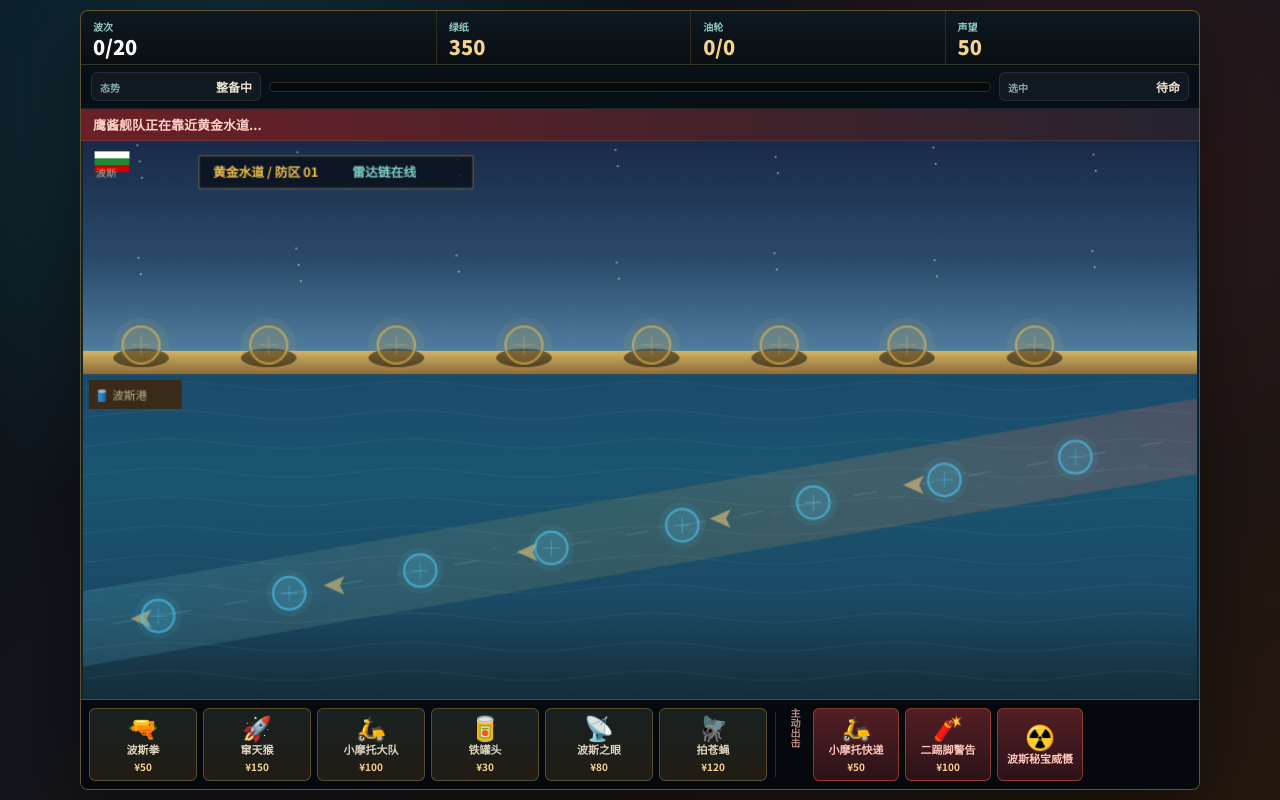
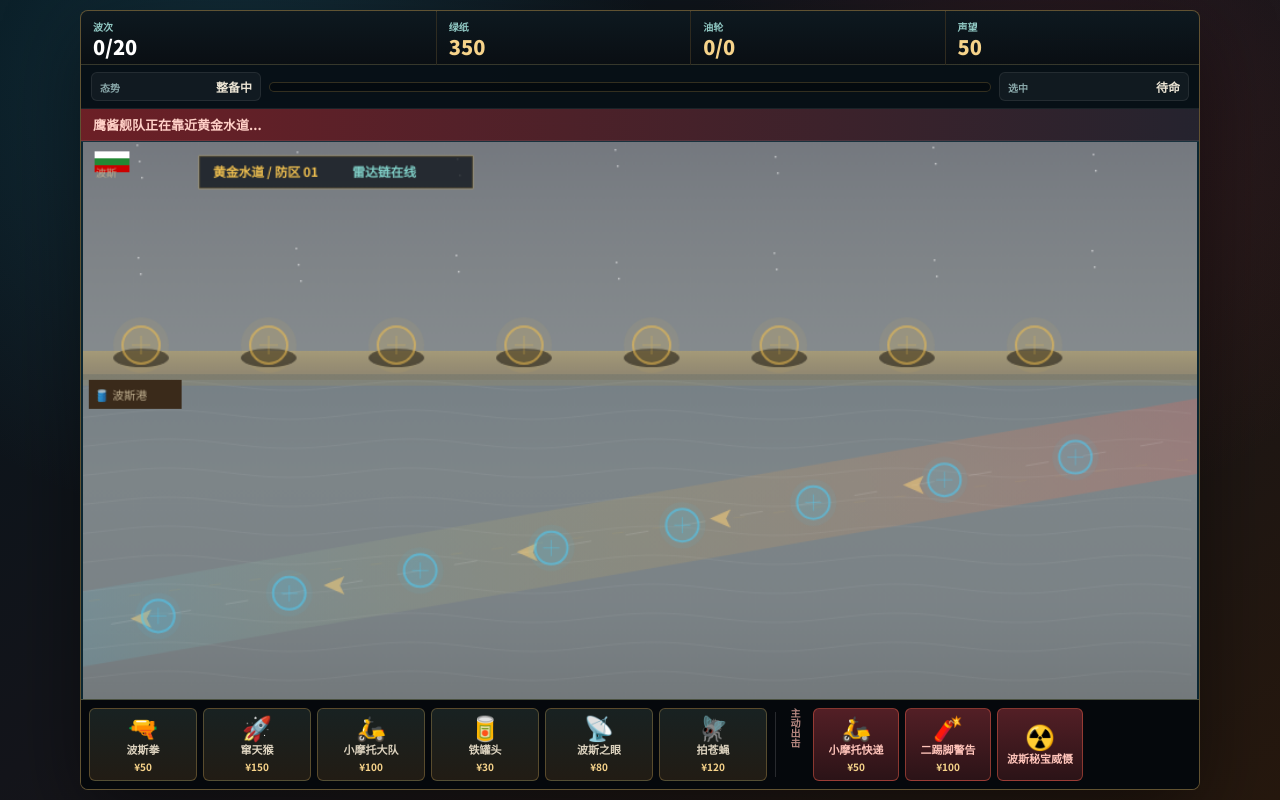
Before and after one commit to lich-wang/TDgame, a website: page index.html in a window 1280 px wide. Both pictures are taken after a click on the button "进入战区". Drawn offline with Linux system fonts and the light colour scheme.

Commit message:
加入真实图片资产并接入游戏界面

```diff
--- a/css/style.css
+++ b/css/style.css
@@ -393,8 +393,9 @@
   align-items: center;
   padding: 22px;
   background:
-    linear-gradient(rgba(5, 10, 14, 0.44), rgba(5, 10, 14, 0.78)),
-    radial-gradient(circle at 52% 54%, rgba(38, 128, 150, 0.45), transparent 32%),
+    linear-gradient(rgba(5, 10, 14, 0.24), rgba(5, 10, 14, 0.72)),
+    radial-gradient(circle at 52% 54%, rgba(38, 128, 150, 0.25), transparent 32%),
+    url('../assets/hero-command.png') center / cover no-repeat,
     linear-gradient(145deg, #0d2c38, #181d25 52%, #3a1f14);
   z-index: 300;
 }
@@ -402,7 +403,8 @@
 .start-panel {
   width: min(92vw, 560px);
   padding: clamp(22px, 5vw, 44px);
-  background: rgba(5, 11, 16, 0.72);
+  background: rgba(5, 11, 16, 0.62);
+  backdrop-filter: blur(10px) saturate(1.15);
   border: 1px solid rgba(246, 211, 138, 0.42);
   border-radius: 8px;
   box-shadow: 0 22px 70px rgba(0, 0, 0, 0.45);
--- a/js/map.js
+++ b/js/map.js
@@ -2,15 +2,25 @@
 // 霍尔木兹狂想曲 — 地图绘制
 // ============================================================
 
+const BATTLEFIELD_IMAGE = new Image();
+BATTLEFIELD_IMAGE.src = 'assets/battlefield-hormuz.png';
+
 function drawMap(ctx, gameState) {
   const W = MAP.WIDTH;
   const H = MAP.HEIGHT;
+  const hasBattlefieldImage = BATTLEFIELD_IMAGE.complete && BATTLEFIELD_IMAGE.naturalWidth > 0;
+
+  if (hasBattlefieldImage) {
+    ctx.drawImage(BATTLEFIELD_IMAGE, 0, 0, W, MAP.WATER_BOT);
+    ctx.fillStyle = 'rgba(4, 10, 14, 0.12)';
+    ctx.fillRect(0, 0, W, MAP.WATER_BOT);
+  }
 
   // === 天空 ===
   const skyGrad = ctx.createLinearGradient(0, 0, 0, MAP.SHORE_Y);
-  skyGrad.addColorStop(0, '#1a2a4a');
-  skyGrad.addColorStop(0.5, '#2a4a6a');
-  skyGrad.addColorStop(1, '#5a8aaa');
+  skyGrad.addColorStop(0, hasBattlefieldImage ? 'rgba(26,42,74,0.2)' : '#1a2a4a');
+  skyGrad.addColorStop(0.5, hasBattlefieldImage ? 'rgba(42,74,106,0.12)' : '#2a4a6a');
+  skyGrad.addColorStop(1, hasBattlefieldImage ? 'rgba(90,138,170,0.1)' : '#5a8aaa');
   ctx.fillStyle = skyGrad;
   ctx.fillRect(0, 0, W, MAP.SHORE_Y);
 
@@ -24,12 +34,12 @@
 
   // === 海岸线区域 ===
   // 沙子
-  ctx.fillStyle = '#c4a452';
+  ctx.fillStyle = hasBattlefieldImage ? 'rgba(196,164,82,0.22)' : '#c4a452';
   ctx.fillRect(0, MAP.SHORE_Y - 20, W, 30);
   // 海岸地面
   const shoreGrad = ctx.createLinearGradient(0, MAP.SHORE_Y - 20, 0, MAP.SHORE_Y);
-  shoreGrad.addColorStop(0, '#d4b462');
-  shoreGrad.addColorStop(1, '#8a6a3a');
+  shoreGrad.addColorStop(0, hasBattlefieldImage ? 'rgba(212,180,98,0.28)' : '#d4b462');
+  shoreGrad.addColorStop(1, hasBattlefieldImage ? 'rgba(138,106,58,0.22)' : '#8a6a3a');
   ctx.fillStyle = shoreGrad;
   ctx.fillRect(0, MAP.SHORE_Y - 20, W, 25);
 
@@ -46,10 +56,10 @@
 
   // === 水道 ===
   const waterGrad = ctx.createLinearGradient(0, MAP.WATER_TOP, 0, MAP.WATER_BOT);
-  waterGrad.addColorStop(0, '#1a4a6a');
-  waterGrad.addColorStop(0.3, '#1a5570');
-  waterGrad.addColorStop(0.7, '#1a4a65');
-  waterGrad.addColorStop(1, '#152d3a');
+  waterGrad.addColorStop(0, hasBattlefieldImage ? 'rgba(26,74,106,0.18)' : '#1a4a6a');
+  waterGrad.addColorStop(0.3, hasBattlefieldImage ? 'rgba(26,85,112,0.12)' : '#1a5570');
+  waterGrad.addColorStop(0.7, hasBattlefieldImage ? 'rgba(26,74,101,0.14)' : '#1a4a65');
+  waterGrad.addColorStop(1, hasBattlefieldImage ? 'rgba(21,45,58,0.2)' : '#152d3a');
   ctx.fillStyle = waterGrad;
   ctx.fillRect(0, MAP.WATER_TOP, W, MAP.WATER_BOT - MAP.WATER_TOP);
 
@@ -116,8 +126,8 @@
 
   // === 鹰酱基地（底部） ===
   const baseGrad = ctx.createLinearGradient(0, MAP.BASE_Y, 0, H);
-  baseGrad.addColorStop(0, '#2a3a4a');
-  baseGrad.addColorStop(1, '#1a1a2e');
+  baseGrad.addColorStop(0, hasBattlefieldImage ? 'rgba(42,58,74,0.62)' : '#2a3a4a');
+  baseGrad.addColorStop(1, hasBattlefieldImage ? 'rgba(26,26,46,0.7)' : '#1a1a2e');
   ctx.fillStyle = baseGrad;
   ctx.fillRect(0, MAP.BASE_Y, W, H - MAP.BASE_Y);
 
--- a/scripts/build.mjs
+++ b/scripts/build.mjs
@@ -6,5 +6,6 @@
 cpSync('index.html', 'dist/index.html');
 cpSync('css', 'dist/css', { recursive: true });
 cpSync('js', 'dist/js', { recursive: true });
+cpSync('assets', 'dist/assets', { recursive: true });
 
 console.log('Built static assets into dist/.');
```
Also changed, not shown: docs/test-plan.md (+9 -0 lines), docs/ui-ux-refactor-plan.md (+4 -0 lines), tests/static-check.mjs (+34 -0 lines), 2 other files.
